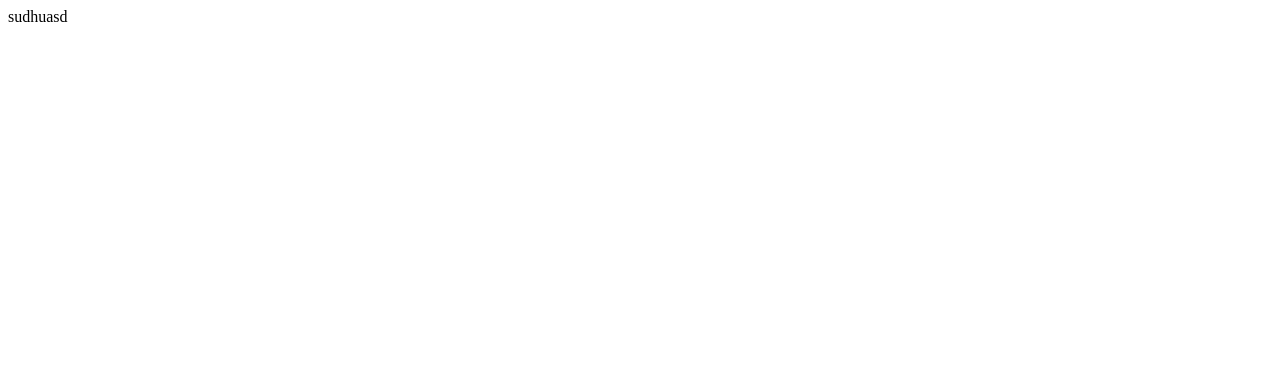
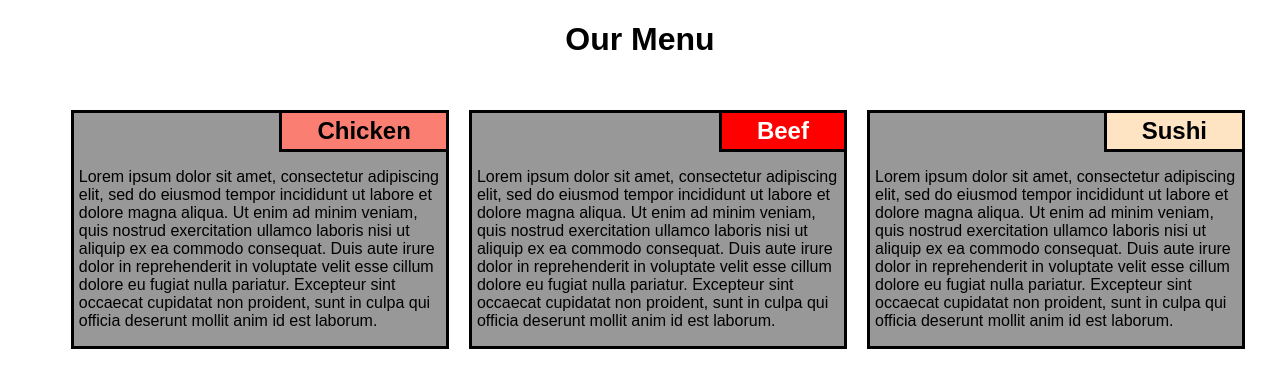
Before and after one commit to victorpazb/module3-solution, a plain HTML site: page index.html in a window 1280 px wide. Drawn offline with Linux system fonts and the light colour scheme.

Commit message:
first commit

```diff
--- /dev/null
+++ b/css/style.css
@@ -0,0 +1,135 @@
+h1 {
+    text-align: center;
+    font-family: Arial, Helvetica, sans-serif;
+    padding-bottom: 30px;
+}
+
+
+
+div {
+
+
+    text-align: right;
+    font-family: cursive;
+    background-color: #989898;
+    border-style: solid;
+}
+
+h2 {
+
+
+    display: inline-block;
+    text-align: center;
+    align-content: flex-start;
+    width: auto;
+    font-family: Arial, Helvetica, sans-serif;
+    padding: 4px 35px 4px 35px;
+    border-style: solid;
+    margin: 0px 0px 0px 0px;
+
+
+}
+
+.container {
+    align-content: flex-start;
+    border-color: white;
+    border-style: none;
+    background-color: white;
+}
+
+
+body {
+
+    padding-left: 10px;
+    padding-right: 10px;
+    margin-left: 10px;
+    margin-right: 10px;
+    border-left: 10px;
+    border-right: 10px;
+
+}
+
+.div1 {
+
+
+    height: fit-content;
+    width: 30%;
+    display: inline-block;
+    border-left-width: 5%;
+}
+
+.div2 {
+
+    height: fit-content;
+    width: 30%;
+    display: inline-block;
+}
+
+.div3 {
+
+    height: fit-content;
+    width: 30%;
+    display: inline-block;
+    border-right-width: 5%;
+
+}
+
+.centerTitle {
+    margin-top: -3px;
+    margin-right: -3px;
+    color: white;
+    background-color: red;
+    border-color: black;
+
+}
+
+.leftTitle {
+    margin-right: -3px;
+    margin-top: -3px;
+    background-color: #fa7f72;
+
+}
+
+.rigthTitle {
+    margin-right: -3px;
+    margin-top: -3px;
+    background-color: bisque;
+}
+
+p {
+    padding-left: 5px;
+    text-align: left;
+    font-family: cursive;
+    font-family: Arial, Helvetica, sans-serif;
+}
+
+@media (max-width: 992px) {
+
+    .div1, .div2 {
+        display: inline-block;
+        width: 45%;
+    }
+
+    .div3 {
+        display: inline-block;
+        width: 93%;
+    }
+}
+
+@media (max-width: 767px){
+    .div1, .div2, .div3 {
+        width: 95% ;
+        margin-right: 15px;
+    }
+
+
+}
+
+@media (max-width: 400px){
+    .div1, .div2, .div3 {
+        width: 300px ;
+        margin-right: 15px;
+    }
+
+
+}
--- a/index.html
+++ b/index.html
@@ -1 +1,42 @@
-sudhuasd
+<!DOCTYPE html>
+<html>
+<head>
+    <meta charset="utf-8">
+    <title>Module2-solution</Module2-solution></title>
+    <meta name="viewport" content="width=devide-width, initial-scale=1">
+    <link rel="stylesheet" href="css/style.css">
+</head>
+<body>
+            <h1>Our Menu</h1>
+
+
+            <div class="container">
+                <div class="div1" style="margin: 0px 15px 15px 0px"><h2 class="leftTitle">Chicken</h2>
+                    <p style="margin: 16px 0px"> Lorem ipsum dolor sit amet, consectetur adipiscing elit, sed do eiusmod tempor incididunt ut labore et dolore magna aliqua.
+                        Ut enim ad minim veniam, quis nostrud exercitation ullamco laboris nisi ut aliquip ex ea commodo consequat.
+                        Duis aute irure dolor in reprehenderit in voluptate velit esse cillum dolore eu fugiat nulla pariatur.
+                        Excepteur sint occaecat cupidatat non proident, sunt in culpa qui officia deserunt mollit anim id est laborum.
+                    </p>
+                </div>
+
+                <div class="div2" style="margin: 0px 15px 15px 0px;"><h2 class="centerTitle">Beef</h2>
+                    <p style="margin: 16px 0px">  Lorem ipsum dolor sit amet, consectetur adipiscing elit, sed do eiusmod tempor incididunt ut labore et dolore magna aliqua.
+                        Ut enim ad minim veniam, quis nostrud exercitation ullamco laboris nisi ut aliquip ex ea commodo consequat.
+                        Duis aute irure dolor in reprehenderit in voluptate velit esse cillum dolore eu fugiat nulla pariatur.
+                        Excepteur sint occaecat cupidatat non proident, sunt in culpa qui officia deserunt mollit anim id est laborum.
+                    </p>
+                </div>
+
+                <div class="div3" style="margin: 0px 15px 15px 0px;"><h2 class="rigthTitle" >Sushi</h2>
+                    <p style="margin: 16px 0px">  Lorem ipsum dolor sit amet, consectetur adipiscing elit, sed do eiusmod tempor incididunt ut labore et dolore magna aliqua.
+                        Ut enim ad minim veniam, quis nostrud exercitation ullamco laboris nisi ut aliquip ex ea commodo consequat.
+                        Duis aute irure dolor in reprehenderit in voluptate velit esse cillum dolore eu fugiat nulla pariatur.
+                        Excepteur sint occaecat cupidatat non proident, sunt in culpa qui officia deserunt mollit anim id est laborum.
+                    </p>
+                </div>
+            </div>
+
+
+
+    </body>
+</html>
```
